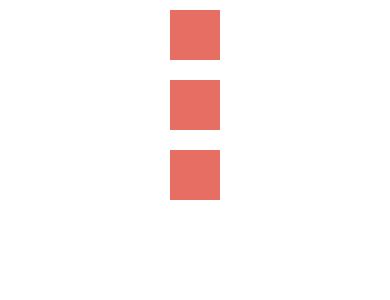
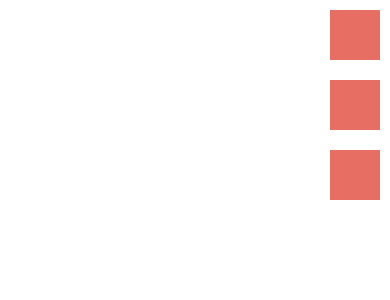
Before and after one commit to CuneytYilmaz/flexbox-examples, a React Native app: screen / in a window 390 px wide. Shown: the top 300 px of the page. Built offline with nearby package versions, Linux system fonts and the light colour scheme.

Commit message:
alignItems flex-end added

```diff
--- a/App.js
+++ b/App.js
@@ -16,7 +16,7 @@ class FlexboxExamples extends Component {
 const styles = StyleSheet.create({
   container: {
     flex: 1,
-    alignItems: 'center',
+    alignItems: 'flex-end',
     //flexDirection: 'row'
   },
   box: {
```
